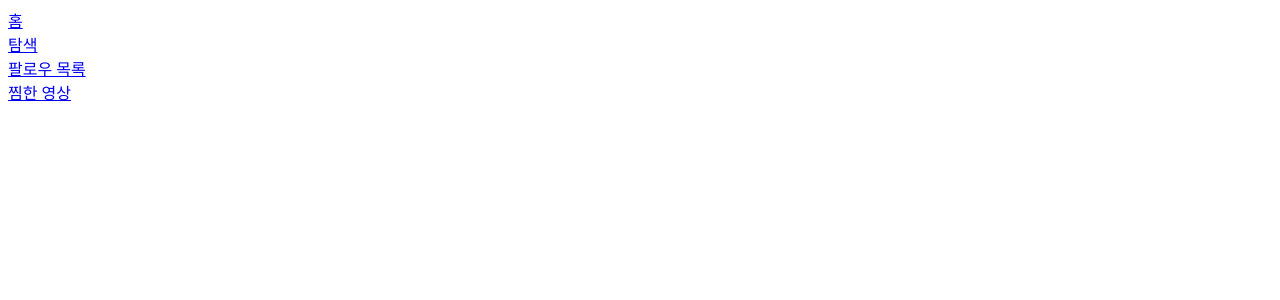
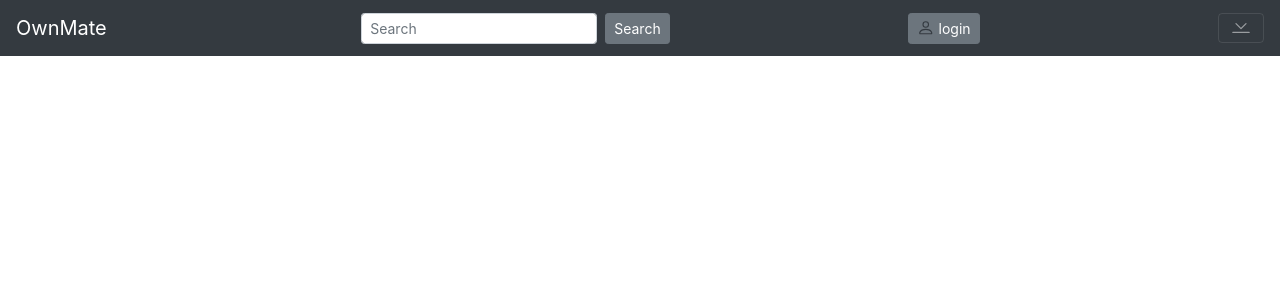
Before and after one commit to movingyun/SSAFIT-OwnMate-Front, a Vue app in the folder ownmate-vue/: page / in a window 1280 px wide. Shown: the top 300 px of the page. Built offline with nearby package versions, Linux system fonts and the light colour scheme.

Commit message:
0518 프론트

```diff
--- a/ownmate-vue/package.json
+++ b/ownmate-vue/package.json
@@ -9,6 +9,8 @@
   },
   "dependencies": {
     "axios": "^0.27.2",
+    "bootstrap": "^4.6.1",
+    "bootstrap-vue": "^2.22.0",
     "core-js": "^3.8.3",
     "vue": "^2.6.14",
     "vue-router": "^3.5.1",
--- a/ownmate-vue/src/components/common/HeaderNav.vue
+++ b/ownmate-vue/src/components/common/HeaderNav.vue
@@ -1,26 +1,41 @@
 <template>
   <header>
-      <nav class="header-nav">
-          <div>
-              <router-link to="#">홈</router-link>
-          </div>
-          <div>
-              <router-link to="#">탐색</router-link> <br>
-              <router-link to="#">팔로우 목록</router-link> <br>
-              <router-link to="#">찜한 영상</router-link> <br>
-          </div>
-      </nav>
+    <b-navbar toggleable type="dark" variant="dark">
+      <b-navbar-brand href="#">OwnMate</b-navbar-brand>
+      <b-nav-form>
+        <b-form-input
+          size="sm"
+          class="mr-sm-2"
+          placeholder="Search"
+        ></b-form-input>
+        <b-button size="sm" class="my-2 my-sm-0" type="submit">Search</b-button>
+      </b-nav-form>
+       <b-button size="sm" class="my-2 my-sm-0" href="#" id="loginbtn">
+           <b-icon icon="person" variant="dark"></b-icon> login
+           </b-button>
+      <b-navbar-toggle target="navbar-toggle-collapse">
+        <template #default="{ expanded }">
+          <b-icon v-if="expanded" icon="chevron-bar-up"></b-icon>
+          <b-icon v-else icon="chevron-bar-down"></b-icon>
+        </template>
+      </b-navbar-toggle>
+
+      <b-collapse id="navbar-toggle-collapse" is-nav>
+        <b-navbar-nav class="ml-auto">
+          <b-nav-item href="#">홈</b-nav-item>
+          <b-nav-item href="#">탐색</b-nav-item>
+          <b-nav-item href="#">팔로우 목록</b-nav-item>
+          <b-nav-item href="#">찜한 영상</b-nav-item>
+        </b-navbar-nav>
+      </b-collapse>
+    </b-navbar>
   </header>
 </template>
 
 <script>
-export default {
-
-}
+export default {};
 </script>
 
 <style>
-    .header-nav{
 
-    }
 </style>
```
Also changed, not shown: ownmate-vue/src/main.js (+10 -0 lines), 1 other file (tests, documents, lock files or other folders).
